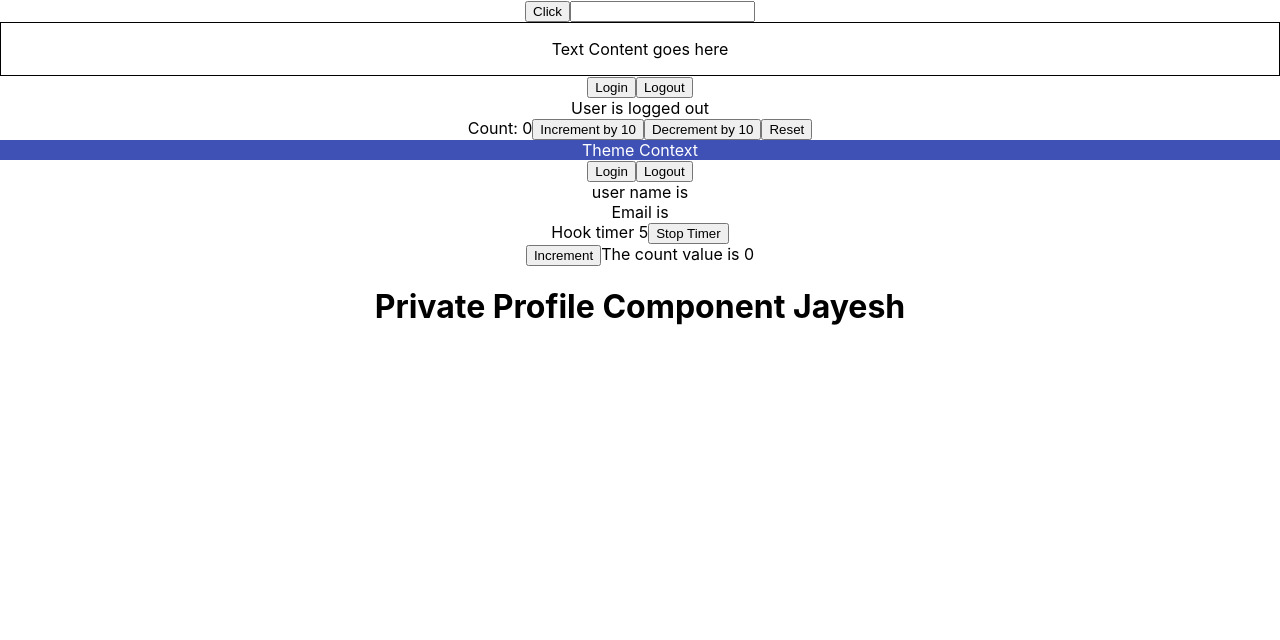
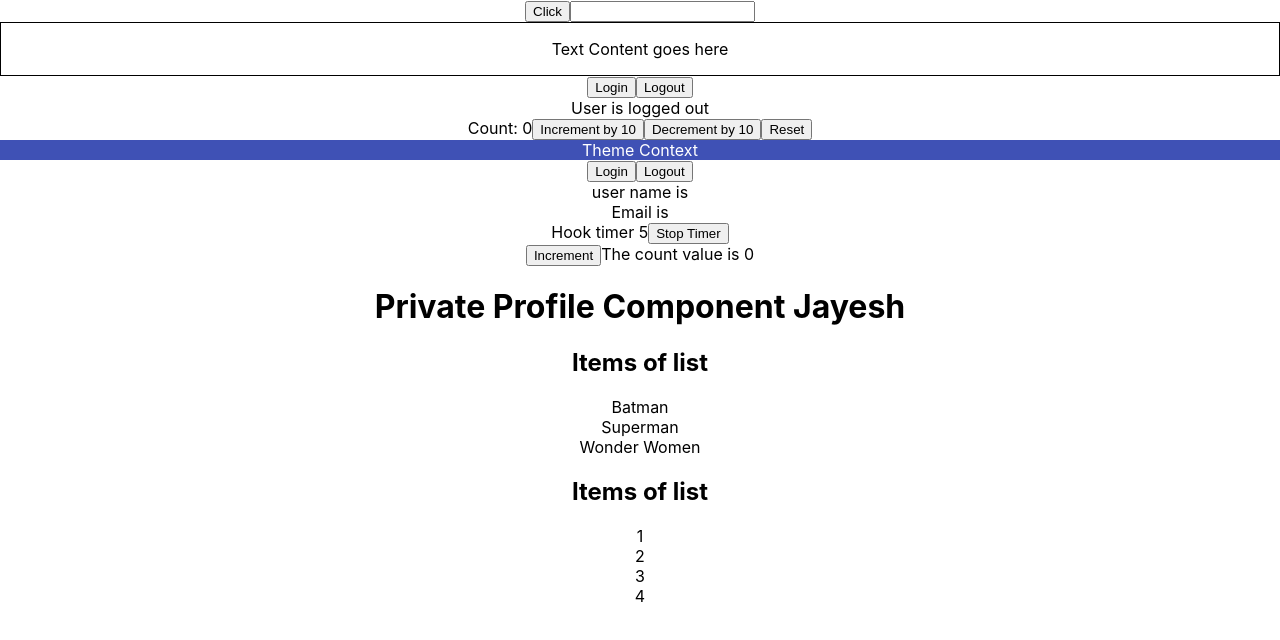
Before and after one commit to jayesh-gite/reactjs-concepts, a React (Create React App) app in the folder react-typescript/: page / in a window 1280 px wide. Shown: the top 640 px of the page. Built offline with nearby package versions, Linux system fonts and the light colour scheme.

Commit message:
react typescript - generic props

```diff
--- a/react-typescript/src/App.tsx
+++ b/react-typescript/src/App.tsx
@@ -20,6 +20,7 @@ import { MutableRef } from './components/ref/MutableRef';
 import { CounterClass } from './components/class/CounterClass';
 import { Private } from './components/auth/private';
 import { Profile } from './components/auth/Profile';
+import { ListGenetic } from './components/generics/ListGeneric';
 function App() {
   const personName = {
     first: 'Bruce',
@@ -84,6 +85,9 @@ function App() {
       {/* complex props*/}
 
       <Private isLoggedIn={true} component={Profile} />
+      <ListGenetic items={['Batman', 'Superman', 'Wonder Women']} onClick={(value) => console.log(value)} />
+      <ListGenetic items={[1, 2, 3, 4]} onClick={(value) => console.log(value)} />
+      {/*<ListGenetic items={nameList} onClick={(value) => console.log(value)} /> */}
     </div>
 
   );
--- /dev/null
+++ b/react-typescript/src/components/generics/ListGeneric.tsx
@@ -0,0 +1,16 @@
+
+type ListProps<T> = {
+    //items: string[] | number[],
+    items: T[]
+    //onClick: (value: string | number) => void
+    onClick: (vaule: T) => void
+}
+export const ListGenetic = <T extends string | number>({ items, onClick }: ListProps<T>) => {
+    return (
+        <div>
+            <h2>Items of list</h2>
+            {items.map((item: any, i) => (
+                <div key={i} onClick={() => onClick(item)}>{(item)}</div>
+            ))}
+        </div>)
+}
```
